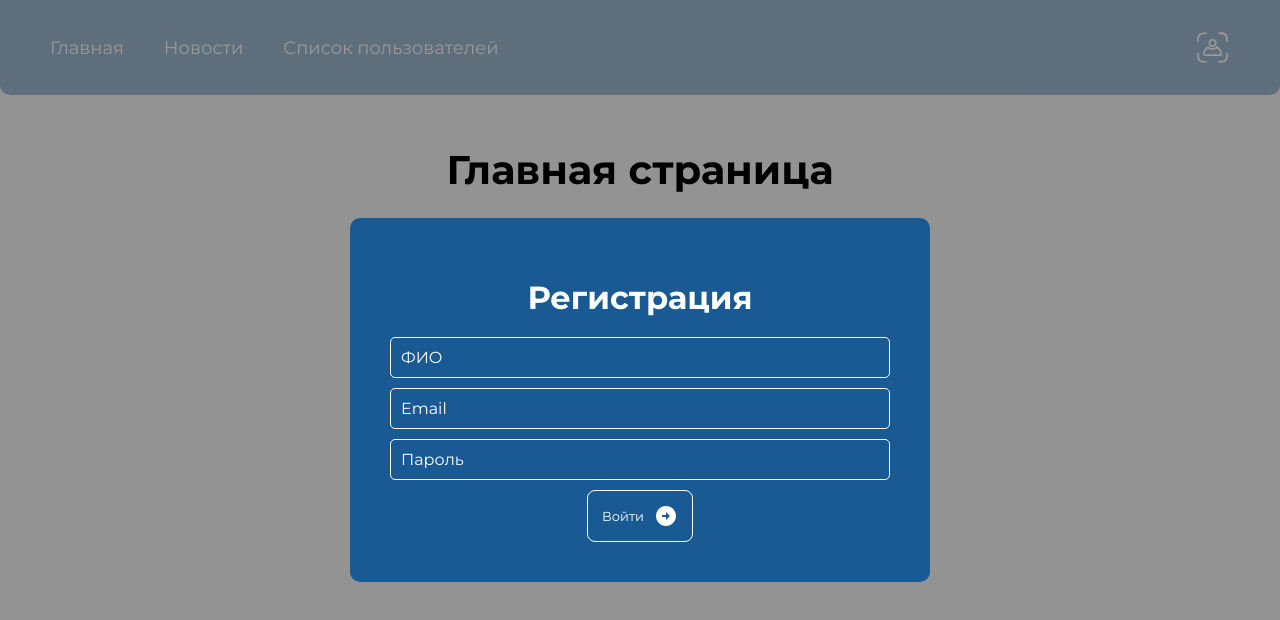
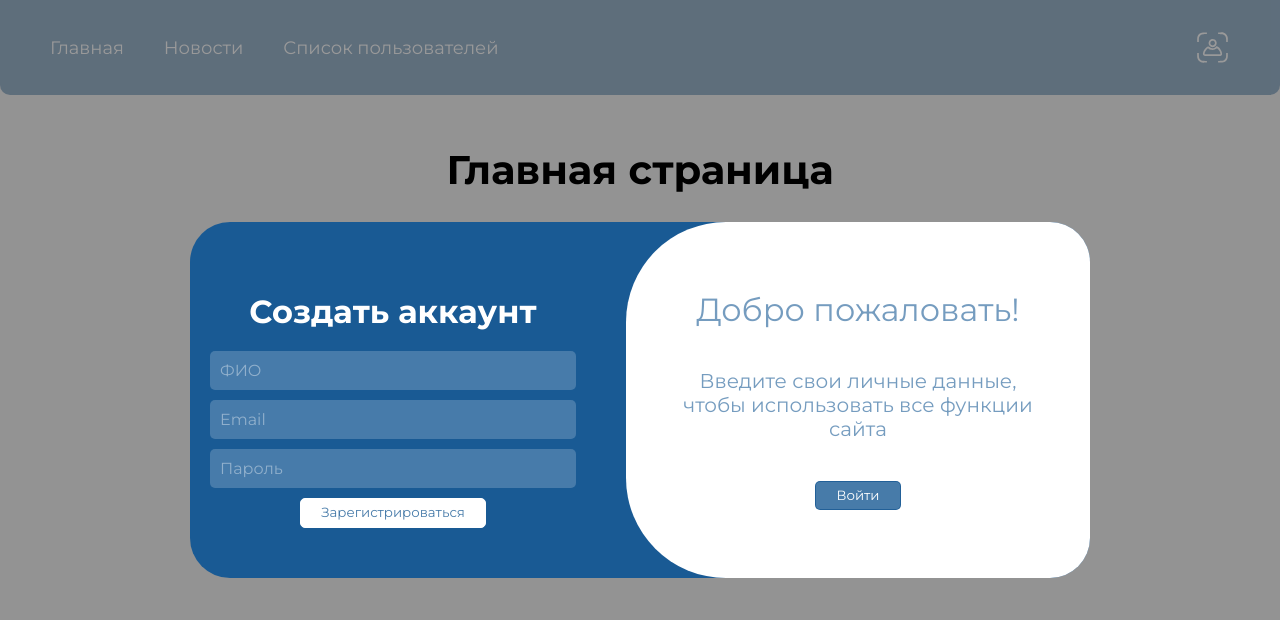
Before and after one commit to mikhailpopkov/NewsFeed, a React (Vite) app: page / in a window 1280 px wide. Both pictures are taken after a click on the button 1212 px from the left and 47 px from the top of the page. Shown: the top 620 px of the page. Built offline with nearby package versions, Linux system fonts and the light colour scheme.

Commit message:
Подключен redux + сделана регистрация, логин, логаут + стили формы регистрации

```diff
--- a/src/API/AuthUser.js
+++ b/src/API/AuthUser.js
@@ -10,4 +10,18 @@ export default class AuthUsers {
 
         return res
     }
+
+    static async login(email, password) {
+        const res = await $api.post('/auth/login', {
+            email,
+            password
+        })
+
+        return res
+    }
+
+    static async logout() {
+        const res = await $api.post('/auth/logout')
+        return res
+    }
 }
--- a/src/Pages/Users.jsx
+++ b/src/Pages/Users.jsx
@@ -8,7 +8,6 @@ function Users() {
         const res = await FetchUsers.getUsers();
         setUsers(res.data);
     })
-    console.log(users);
 
     useEffect(() => {
         fetching();
--- /dev/null
+++ b/src/components/UI/ButtonForm/ButtonForm.jsx
@@ -0,0 +1,9 @@
+import classes from '../ButtonForm/ButtonForm.module.scss';
+
+function ButtonForm({children, ...props}) {
+    return (
+        <button {...props}>{children}</button>
+    )
+}
+
+export default ButtonForm;
--- a/src/components/UI/Modal/Modal.jsx
+++ b/src/components/UI/Modal/Modal.jsx
@@ -1,37 +1,46 @@
-import AuthUsers from "../../../API/AuthUser";
-import Button from "../Button/Button";
+import ButtonForm from "../ButtonForm/ButtonForm";
 import cl from "./Modal.module.scss";
 import { useState } from "react";
+import { registrationUser } from "../../../store/slices/userSlice";
+import { useSelector, useDispatch } from "react-redux";
+
 function Modal({isVisible, closeModal}) {
     const [email, setEmail] = useState('');
     const [password, setPassword] = useState('');
     const [name, setName] = useState('');
+    const dispatch = useDispatch();
+    const {status, isAuth} = useSelector(state => state.user);
 
-
-    async function register(email, password, name) {
-        try {
-            const res = await AuthUsers.registration(email, password, name);
-            closeModal();
-            localStorage.setItem('token', res.data.access_token)
-        } catch(e) {
-            console.log(e.message);
-        }
+    function handleRegistration () {
+        dispatch(registrationUser({email, password, name}))
+        closeModal();
     }
 
     if (!isVisible) return null;
 
     return (
-        <div className={cl.modal} onClick={() => closeModal()}>
-            <div className={cl.modalContainer} onClick={e => e.stopPropagation()}>
-                <h2>Регистрация</h2>
-                <div className={cl.modalContent}>
-                    <input value={name} onChange={e => setName(e.target.value)} type="text" placeholder="ФИО"/>
-                    <input value={email} onChange={e => setEmail(e.target.value)} type="text" placeholder="Email"/>
-                    <input value={password} onChange={e => setPassword(e.target.value)} type="password" placeholder="Пароль"/>
-                    <Button onClick={() => register(email, password, name)}>Войти</Button>
+            <div className={cl.form} onClick={() => closeModal()}>
+                <div className={cl.formContainer} onClick={e => e.stopPropagation()}>
+                    <div className={cl.formWrapper}>
+                        <h2>Создать аккаунт</h2>
+                        <div className={cl.formContent}>
+                            <input value={name} onChange={e => setName(e.target.value)} type="text" placeholder="ФИО"/>
+                            <input value={email} onChange={e => setEmail(e.target.value)} type="text" placeholder="Email"/>
+                            <input value={password} onChange={e => setPassword(e.target.value)} type="password" placeholder="Пароль"/>
+                            <ButtonForm className={cl.btnForm} onClick={handleRegistration}>Зарегистрироваться</ButtonForm>
+                        </div>
+                    </div>
+                    <div className={cl.formBanner}>
+                        <div className={cl.formBannerTitle}>
+                            Добро пожаловать!
+                        </div>
+                        <div className={cl.formBannerText}>
+                            Введите свои личные данные, чтобы использовать все функции сайта
+                        </div>
+                        <ButtonForm className={`${cl.btnForm} ${cl.btnFormAnimate}`}>Войти</ButtonForm>
+                    </div>
                 </div>
             </div>
-        </div>
     )
 }
 
--- a/src/components/UI/Modal/Modal.module.scss
+++ b/src/components/UI/Modal/Modal.module.scss
@@ -1,4 +1,4 @@
-.modal {
+.form {
     position: fixed;
     background-color: rgba(0, 0, 0, 0.4);
     width: 100vw;
@@ -13,12 +13,24 @@
         color: #fff;
     }
 
+    &Banner {
+        width: calc(50% - 50px / 2);
+    }
+
     &Container {
         position: absolute;
-        padding: 40px;
         background-color: #195A94;
-        border-radius: 10px;
-        max-width: 500px;
+        border-radius: 40px;
+        max-width: 900px;
+        display: flex;
+        gap: 50px;
+        overflow: hidden;
+    }
+
+    &Wrapper {
+        padding: 50px 0 50px 20px;
+        width: calc(50% - 50px / 2);
+        box-sizing: border-box;
     }
 
     &Content {
@@ -27,22 +39,70 @@
         gap: 10px;
 
         input {
-            background-color: transparent;
+            background-color: rgba(#fff, .2);
             padding: 10px;
             width: 100%;
             outline: none;
-            border: 1px solid #fff;
+            border: none;
             border-radius: 5px;
             color: #fff;
             font-size: 16px;
+            box-sizing: border-box;
 
             &::placeholder {
-                color: #fff;
+                color: rgba(#fff, .4);
             }
         }
-        button {
-            margin: 0 auto;
-            border: 1px solid #fff;
+    }
+
+    &Banner {
+        background-color: #fff;
+        border-top-left-radius: 100px;
+        border-bottom-left-radius: 100px;
+        display: flex;
+        align-items: center;
+        justify-content: center;
+        flex-direction: column;
+        padding: 40px;
+        color: rgba(25, 90, 148, 0.6);
+
+        &Title {
+            font-size: 32px;
+            margin: 0 0 40px;
+        }
+
+        &Text {
+            text-align: center;
+            font-size: 20px;
+            margin: 0 0 40px;
         }
     }
 }
+
+.btnForm {
+    padding: 7px 20px;
+    border-radius: 5px;
+    cursor: pointer;
+    border: 1px solid #fff;
+    background-color: #fff;
+    transition: background-color .3s ease-in-out, color .3s ease-in-out;
+    color: rgba(25, 90, 148, 0.8);
+    line-height: 1;
+    margin: 0 auto;
+
+    &:hover {
+        background-color: transparent;
+        color: #fff;
+    }
+}
+
+.btnFormAnimate {
+    color: #fff;
+    background-color: rgba(25, 90, 148, 0.8);
+    border: 1px solid rgba(25, 90, 148, 0.8);
+
+    &:hover {
+        background-color: transparent;
+        color: rgba(25, 90, 148, 0.8);
+    }
+}
--- /dev/null
+++ b/src/store/slices/userSlice.js
@@ -0,0 +1,92 @@
+import { createSlice, createAsyncThunk } from "@reduxjs/toolkit";
+import AuthUsers from '../../API/AuthUser';
+
+export const registrationUser = createAsyncThunk(
+    'user/registration',
+    async ({email, password, name}) => {
+        try {
+            const res = await AuthUsers.registration(email, password, name)
+            return res.data
+        } catch (e) {
+            console.log(e.message);
+        }
+    }
+)
+
+export const loginUser = createAsyncThunk(
+    'user/login',
+    async ({email, password}) => {
+        try {
+            const res = await AuthUsers.login(email, password)
+            return res.data
+        } catch (e) {
+            console.log(e.message);
+        }
+    }
+)
+
+export const logoutUser = createAsyncThunk(
+    'user/logout',
+    async () => {
+        try {
+            const res = await AuthUsers.logout();
+            return res.data;
+        } catch (error) {
+            console.log(error)
+        }
+    }
+)
+
+const initialState = {
+    user: null,
+    status: 'loading',
+    isAuth: false,
+}
+
+const userSlice = createSlice({
+    name: 'user',
+    initialState,
+    extraReducers: (builder) => {
+        builder
+            .addCase(registrationUser.pending, (state) => {
+                state.user = null
+                state.status = 'loading'
+                state.isAuth = false
+            })
+            .addCase(registrationUser.fulfilled, (state, action) => {
+                state.user = action.payload.user
+                state.isAuth = true
+                state.status = 'success'
+                localStorage.setItem('token', action.payload.access_token)
+            })
+            .addCase(registrationUser.rejected, (state) => {
+                state.user = null
+                state.status = 'error'
+                state.isAuth = false
+            })
+            .addCase(loginUser.pending, (state) => {
+                state.user = null
+                state.status = 'loading',
+                state.isAuth = false
+            })
+            .addCase(loginUser.fulfilled, (state, action) => {
+                state.user = action.payload.user
+                state.isAuth = true
+                state.status = 'success'
+                localStorage.setItem('token', action.payload.access_token)
+            })
+            .addCase(loginUser.rejected, (state) => {
+                state.user = null
+                state.status = 'error'
+                state.isAuth = false
+            })
+            .addCase(logoutUser.fulfilled, (state) => {
+                state.user = null,
+                state.status = 'logout'
+                state.isAuth = false
+                localStorage.removeItem('token')
+            })
+    }
+})
+
+export default userSlice.reducer;
--- a/src/store/store.js
+++ b/src/store/store.js
@@ -1,5 +1,8 @@
-import { configureStore } from '@reduxjs/toolkit'
+import { configureStore } from '@reduxjs/toolkit';
+import userReducer from "./slices/userSlice";
 
 export const store = configureStore({
-  reducer: {},
+  reducer: {
+    user: userReducer,
+  },
 })
```
Also changed, not shown: src/components/UI/ButtonForm/ButtonForm.module.scss (added), 1 other file (tests, documents, lock files or other folders).
